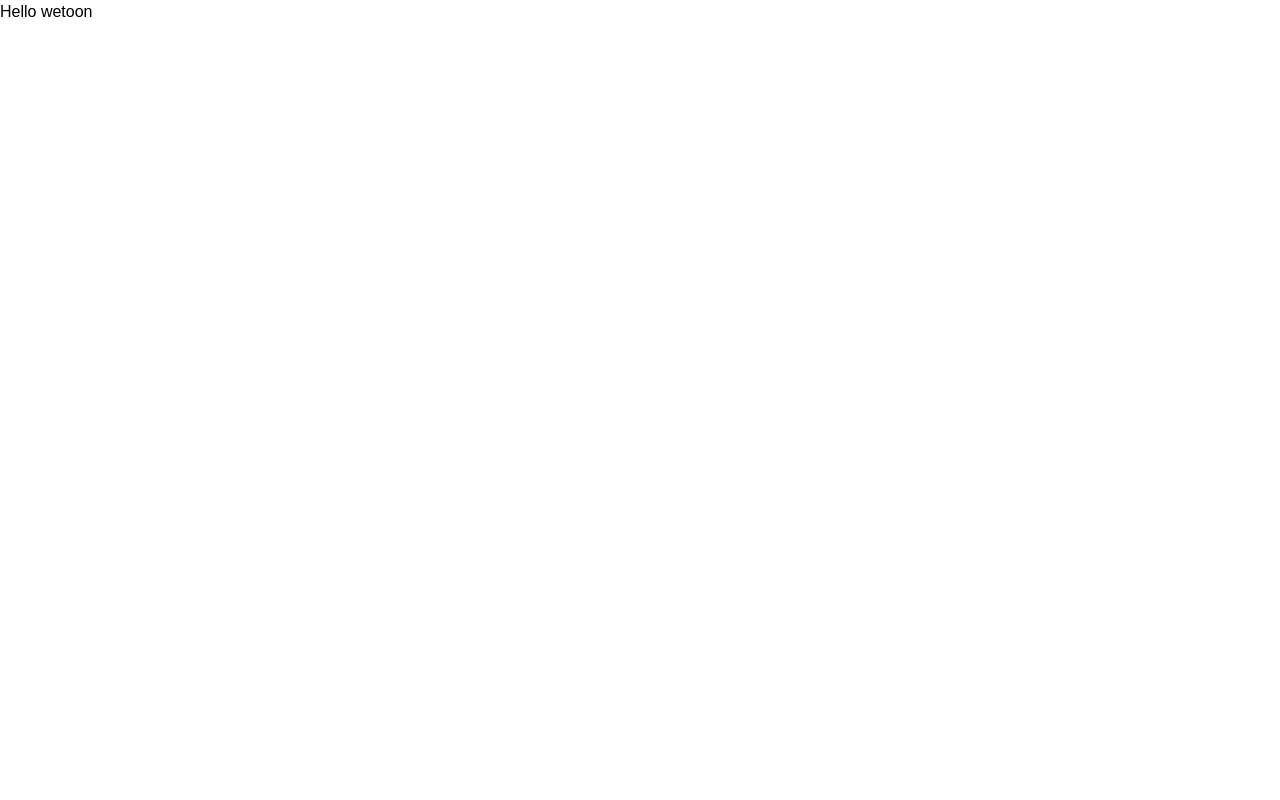
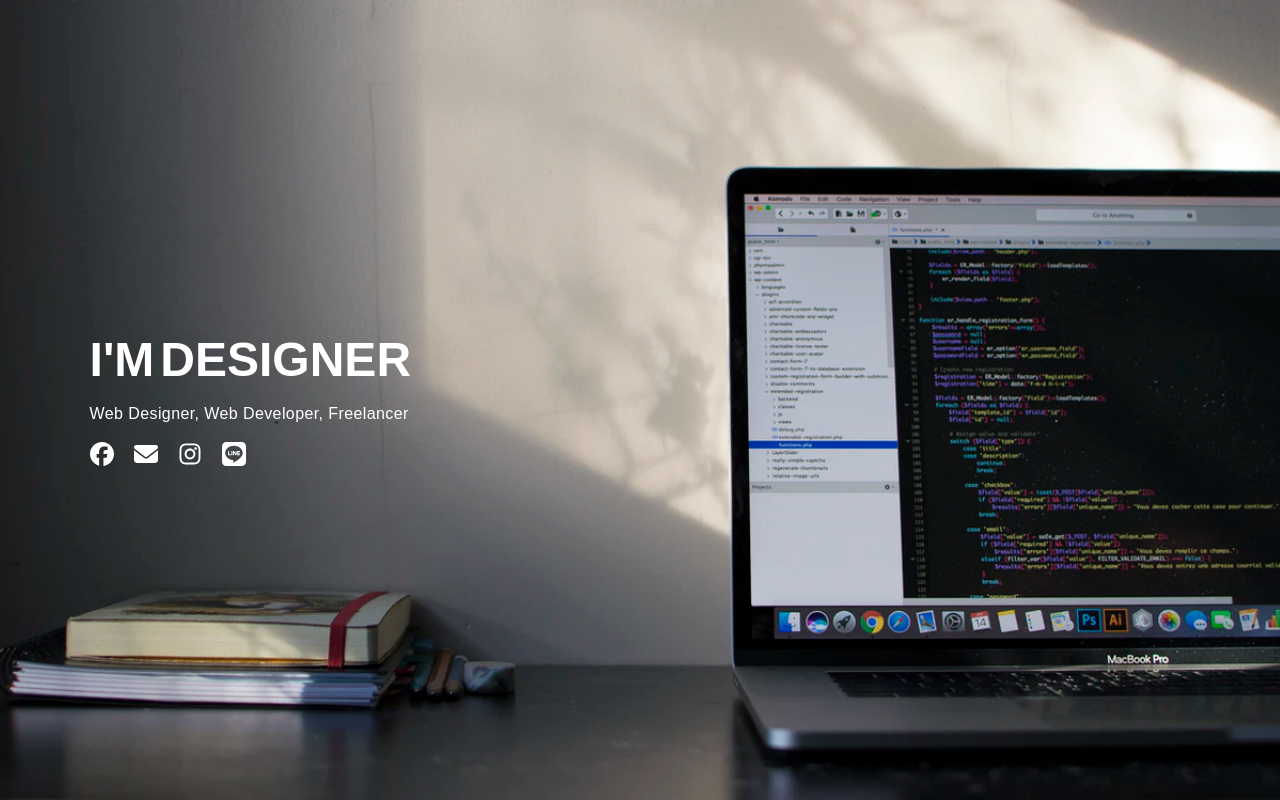
Before and after one commit to wetoon/wetoon.github.io, a React (Vite) app: page / in a window 1280 px wide. Built offline with nearby package versions, Linux system fonts and the light colour scheme; a web font is replaced by a local one.

Commit message:
edit homepage

```diff
--- a/package.json
+++ b/package.json
@@ -12,7 +12,8 @@
   "dependencies": {
     "react": "^19.0.0",
     "react-dom": "^19.0.0",
-    "react-router": "^7.4.0"
+    "react-router": "^7.4.0",
+    "react-simple-typewriter": "^5.0.1"
   },
   "devDependencies": {
     "@eslint/js": "^9.21.0",
--- a/src/components/Portfolio.tsx
+++ b/src/components/Portfolio.tsx
@@ -1,8 +1,47 @@
+
+import { Typewriter, Cursor } from "react-simple-typewriter"
 
 export default function Portfolio() {
+
     return (
         <>
-            <h1>Hello wetoon</h1>
+            <header className="flex bg-hero w-screen h-screen bg-cover bg-b-left md:bg-center items-center bg-no-repeat">
+                <section className="w-[86%] max-w-7xl mx-auto text-white">
+                    <h1 className="flex text-4xl md:text-5xl font-bold uppercase items-center">
+                        <span className="pr-1.5">I'M</span>
+                        <Typewriter
+                            words={ ['Phiraphan','Designer','Developer','Freelancer'] }
+                            loop={ true }
+                            typeSpeed={ 100 }
+                            delaySpeed={ 3000 }
+                        ></Typewriter>
+                        <span className="pb-1"><Cursor /></span>
+                    </h1>
+                    <p className="tracking-wide py-4">Web Designer, Web Developer, Freelancer</p>
+                    <div className="flex gap-5">
+                        <a target="_blank" href="https://facebook.com/me.phiraphan">
+                            <svg className="size-5 md:size-6 fill-white" xmlns="http://www.w3.org/2000/svg" viewBox="0 0 512 512">
+                                <path d="M512 256C512 114.6 397.4 0 256 0S0 114.6 0 256C0 376 82.7 476.8 194.2 504.5V334.2H141.4V256h52.8V222.3c0-87.1 39.4-127.5 125-127.5c16.2 0 44.2 3.2 55.7 6.4V172c-6-.6-16.5-1-29.6-1c-42 0-58.2 15.9-58.2 57.2V256h83.6l-14.4 78.2H287V510.1C413.8 494.8 512 386.9 512 256h0z"/>
+                            </svg>
+                        </a>
+                        <a target="_blank" href="mailto:natontmp123@gmail.com">
+                            <svg className="size-5 md:size-6 fill-white" xmlns="http://www.w3.org/2000/svg" viewBox="0 0 512 512">
+                                <path d="M48 64C21.5 64 0 85.5 0 112c0 15.1 7.1 29.3 19.2 38.4L236.8 313.6c11.4 8.5 27 8.5 38.4 0L492.8 150.4c12.1-9.1 19.2-23.3 19.2-38.4c0-26.5-21.5-48-48-48L48 64zM0 176L0 384c0 35.3 28.7 64 64 64l384 0c35.3 0 64-28.7 64-64l0-208L294.4 339.2c-22.8 17.1-54 17.1-76.8 0L0 176z"/>
+                            </svg>
+                        </a>
+                        <a target="_blank" href="https://www.instagram.com/frang_phiraphan/">
+                            <svg className="size-5 md:size-6 fill-white" xmlns="http://www.w3.org/2000/svg" viewBox="0 0 448 512">
+                                <path d="M224.1 141c-63.6 0-114.9 51.3-114.9 114.9s51.3 114.9 114.9 114.9S339 319.5 339 255.9 287.7 141 224.1 141zm0 189.6c-41.1 0-74.7-33.5-74.7-74.7s33.5-74.7 74.7-74.7 74.7 33.5 74.7 74.7-33.6 74.7-74.7 74.7zm146.4-194.3c0 14.9-12 26.8-26.8 26.8-14.9 0-26.8-12-26.8-26.8s12-26.8 26.8-26.8 26.8 12 26.8 26.8zm76.1 27.2c-1.7-35.9-9.9-67.7-36.2-93.9-26.2-26.2-58-34.4-93.9-36.2-37-2.1-147.9-2.1-184.9 0-35.8 1.7-67.6 9.9-93.9 36.1s-34.4 58-36.2 93.9c-2.1 37-2.1 147.9 0 184.9 1.7 35.9 9.9 67.7 36.2 93.9s58 34.4 93.9 36.2c37 2.1 147.9 2.1 184.9 0 35.9-1.7 67.7-9.9 93.9-36.2 26.2-26.2 34.4-58 36.2-93.9 2.1-37 2.1-147.8 0-184.8zM398.8 388c-7.8 19.6-22.9 34.7-42.6 42.6-29.5 11.7-99.5 9-132.1 9s-102.7 2.6-132.1-9c-19.6-7.8-34.7-22.9-42.6-42.6-11.7-29.5-9-99.5-9-132.1s-2.6-102.7 9-132.1c7.8-19.6 22.9-34.7 42.6-42.6 29.5-11.7 99.5-9 132.1-9s102.7-2.6 132.1 9c19.6 7.8 34.7 22.9 42.6 42.6 11.7 29.5 9 99.5 9 132.1s2.7 102.7-9 132.1z"/>
+                            </svg>
+                        </a>
+                        <a target="_blank" href="https://line.me/ti/p/~mx.5458">
+                            <svg className="size-5 md:size-6 fill-white" xmlns="http://www.w3.org/2000/svg" viewBox="0 0 512 512">
+                                <path d="M311 196.8v81.3c0 2.1-1.6 3.7-3.7 3.7h-13c-1.3 0-2.4-.7-3-1.5l-37.3-50.3v48.2c0 2.1-1.6 3.7-3.7 3.7h-13c-2.1 0-3.7-1.6-3.7-3.7V196.9c0-2.1 1.6-3.7 3.7-3.7h12.9c1.1 0 2.4 .6 3 1.6l37.3 50.3V196.9c0-2.1 1.6-3.7 3.7-3.7h13c2.1-.1 3.8 1.6 3.8 3.5zm-93.7-3.7h-13c-2.1 0-3.7 1.6-3.7 3.7v81.3c0 2.1 1.6 3.7 3.7 3.7h13c2.1 0 3.7-1.6 3.7-3.7V196.8c0-1.9-1.6-3.7-3.7-3.7zm-31.4 68.1H150.3V196.8c0-2.1-1.6-3.7-3.7-3.7h-13c-2.1 0-3.7 1.6-3.7 3.7v81.3c0 1 .3 1.8 1 2.5c.7 .6 1.5 1 2.5 1h52.2c2.1 0 3.7-1.6 3.7-3.7v-13c0-1.9-1.6-3.7-3.5-3.7zm193.7-68.1H327.3c-1.9 0-3.7 1.6-3.7 3.7v81.3c0 1.9 1.6 3.7 3.7 3.7h52.2c2.1 0 3.7-1.6 3.7-3.7V265c0-2.1-1.6-3.7-3.7-3.7H344V247.7h35.5c2.1 0 3.7-1.6 3.7-3.7V230.9c0-2.1-1.6-3.7-3.7-3.7H344V213.5h35.5c2.1 0 3.7-1.6 3.7-3.7v-13c-.1-1.9-1.7-3.7-3.7-3.7zM512 93.4V419.4c-.1 51.2-42.1 92.7-93.4 92.6H92.6C41.4 511.9-.1 469.8 0 418.6V92.6C.1 41.4 42.2-.1 93.4 0H419.4c51.2 .1 92.7 42.1 92.6 93.4zM441.6 233.5c0-83.4-83.7-151.3-186.4-151.3s-186.4 67.9-186.4 151.3c0 74.7 66.3 137.4 155.9 149.3c21.8 4.7 19.3 12.7 14.4 42.1c-.8 4.7-3.8 18.4 16.1 10.1s107.3-63.2 146.5-108.2c27-29.7 39.9-59.8 39.9-93.1z"/>
+                            </svg>
+                        </a>
+                    </div>
+                </section>
+            </header>
         </>
     )
 }
--- a/tailwind.config.js
+++ b/tailwind.config.js
@@ -8,7 +8,13 @@ export default {
     theme: {
         extend: {
             fontFamily: {
-                Assistant: 'Assistant, sans-serif'
+                Assistant: "Assistant, sans-serif"
+            },
+            backgroundImage: {
+                hero: "url('/assets/images/hero.webp')"
+            },
+            backgroundPosition: {
+                "b-left": "-40px bottom"
             }
         }
     },
```
Also changed, not shown: public/assets/images/hero.webp (added), 1 other file (tests, documents, lock files or other folders).
